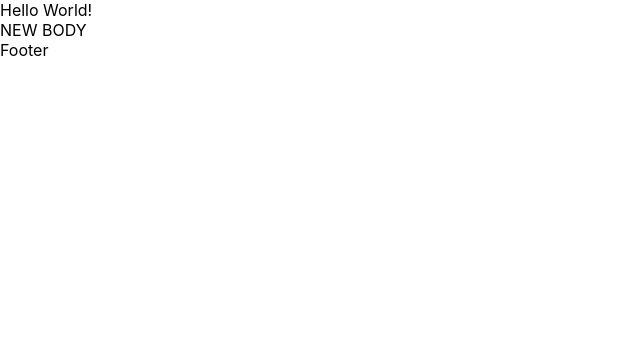
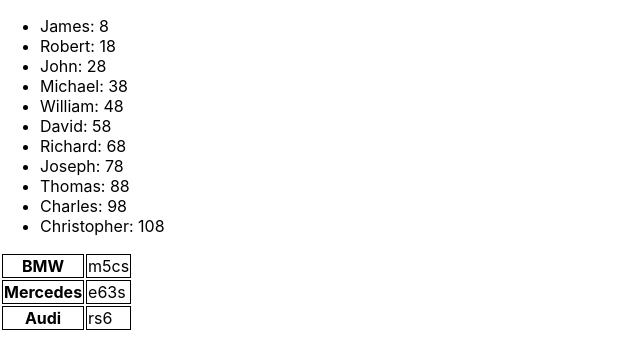
Before and after one commit to AnsarKhubiev/micro-tasks, a React (Create React App) app: page / in a window 1280 px wide. Shown: the top 362 px of the page, without its empty margins (0-640 px from the left). Built offline with nearby package versions, Linux system fonts and the light colour scheme.

Commit message:
02-метод map

```diff
--- a/src/App.tsx
+++ b/src/App.tsx
@@ -2,13 +2,18 @@
 import {Header} from "./microTasks/01_vlojennye_komponenty/Header";
 import {Body} from "./microTasks/01_vlojennye_komponenty/Body";
 import {Footer} from "./microTasks/01_vlojennye_komponenty/Footer";
+import {NewComponent, students, topCars} from "./microTasks/02_map/NewComponent";
 
 function App() {
     return (
         <>
-            <Header title="Hello World!"/>
-            <Body titleForBody="NEW BODY"/>
-            <Footer/>
+            {/*01 вложенные компоненты*/}
+            {/*<Header title="Hello World!"/>*/}
+            {/*<Body titleForBody="NEW BODY"/>*/}
+            {/*<Footer/>*/}
+
+            {/*02 метод map*/}
+            <NewComponent students={students} topCars={topCars}/>
         </>
     );
 }
--- /dev/null
+++ b/src/microTasks/02_map/NewComponent.tsx
@@ -0,0 +1,66 @@
+type NewComponentType = {
+    students: StudentType[]
+    topCars: CarType[]
+}
+
+type StudentType = {
+    id: number
+    name: string
+    age: number
+}
+
+type CarType = {
+    manufacturer: string
+    model: string
+}
+
+export const students = [
+    {id: 1, name: "James", age: 8},
+    {id: 2, name: "Robert", age: 18},
+    {id: 3, name: "John", age: 28},
+    {id: 4, name: "Michael", age: 38},
+    {id: 5, name: "William", age: 48},
+    {id: 6, name: "David", age: 58},
+    {id: 7, name: "Richard", age: 68},
+    {id: 8, name: "Joseph", age: 78},
+    {id: 9, name: "Thomas", age: 88},
+    {id: 10, name: "Charles", age: 98},
+    {id: 11, name: "Christopher", age: 108}
+]
+
+export const topCars = [
+    {manufacturer: 'BMW', model: 'm5cs'},
+    {manufacturer: 'Mercedes', model: 'e63s'},
+    {manufacturer: 'Audi', model: 'rs6'}
+]
+
+
+export const NewComponent = ({students, topCars}: NewComponentType) => {
+    return (
+        <>
+            <ul>
+                {students.map((s, index) => {
+                    return (
+                        <li key={index}>
+                            <span>{s.name}: </span>
+                            <span>{s.age}</span>
+                        </li>
+                    )
+                })}
+            </ul>
+
+            <table>
+                <tbody>
+                {topCars.map((c, index) => {
+                    return (
+                        <tr key={index}>
+                            <th style={{border: "1px solid black"}}>{c.manufacturer}</th>
+                            <td style={{border: "1px solid black"}}>{c.model}</td>
+                        </tr>
+                    )
+                })}
+                </tbody>
+            </table>
+        </>
+    );
+};
```
